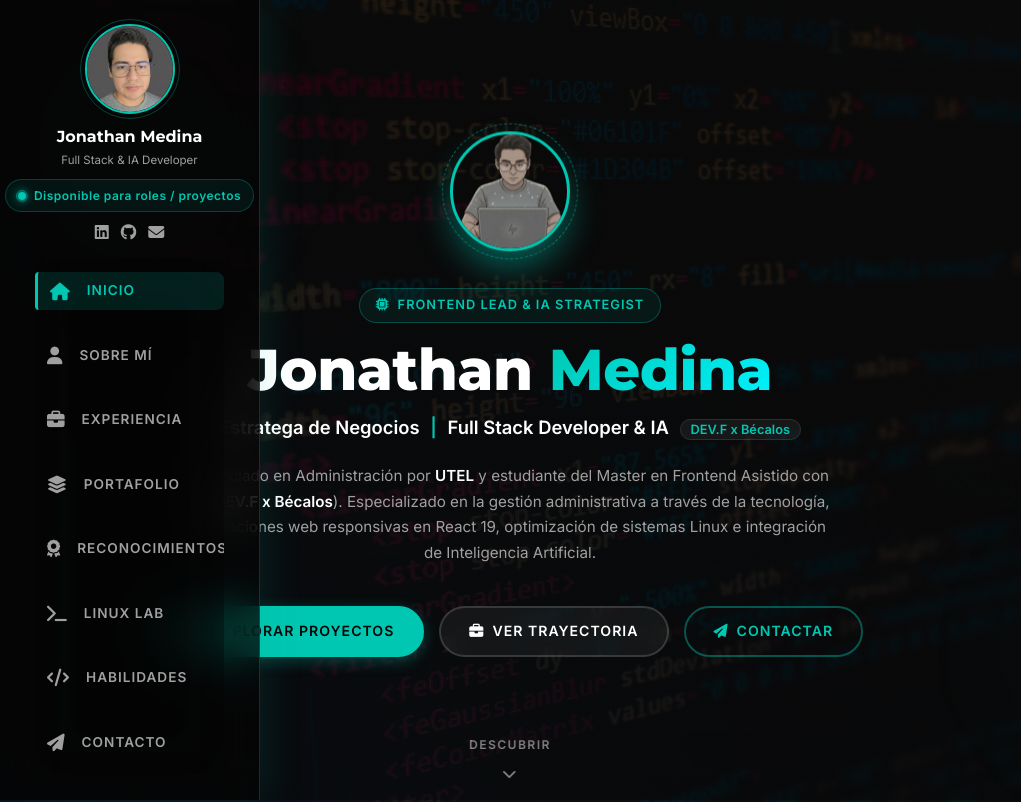
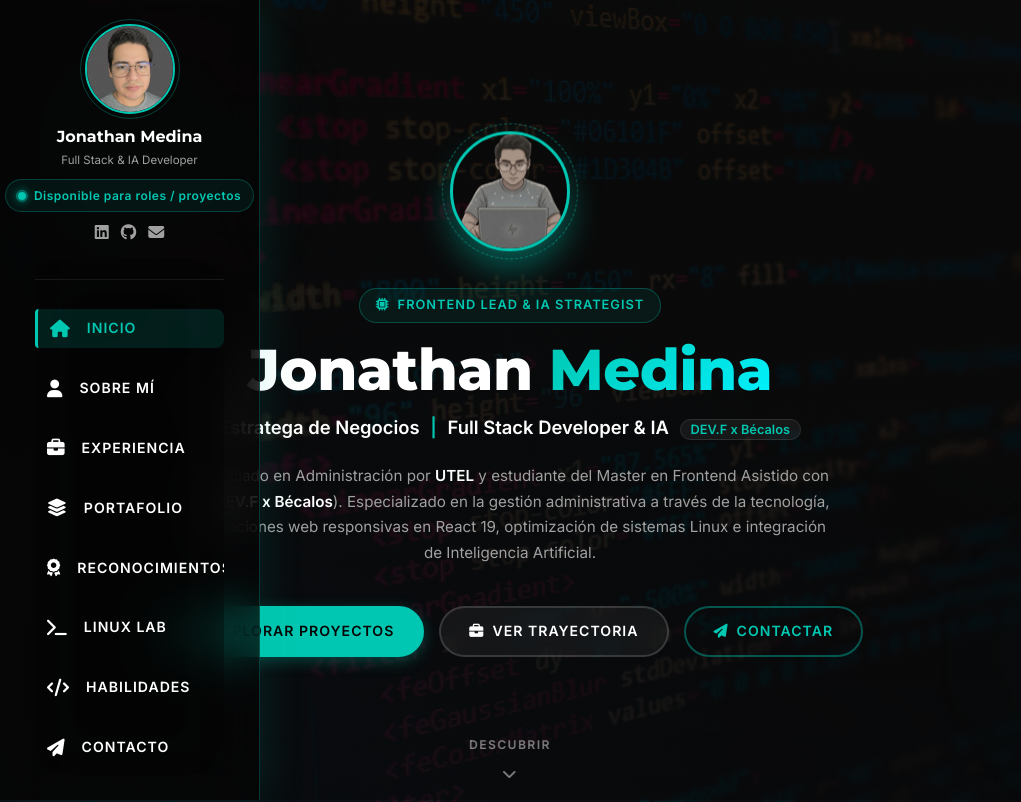
Before and after one commit to jona943/JonathanMedina, a React (Vite) app: page / in a window 1280 px wide. Shown: the top 802 px of the page, without its empty margins (0-1021 px from the left). Built offline with nearby package versions, Linux system fonts and the light colour scheme.

Commit message:
style: mejora de contraste y diseño movil del menu

```diff
--- a/src/modules/Navbar/Navbar.css
+++ b/src/modules/Navbar/Navbar.css
@@ -4,7 +4,7 @@
     justify-content: space-between;
     align-items: center;
     padding: 0 20px;
-    background: rgba(5, 5, 5, 0.70);
+    background: rgba(10, 14, 23, 0.92);
     backdrop-filter: blur(20px);
     -webkit-backdrop-filter: blur(20px);
     position: fixed;
@@ -13,7 +13,6 @@
     width: 100%;
     height: 70px;
     z-index: 1000;
-    border-bottom: 1px solid rgba(255, 255, 255, 0.08);
     transition: transform 0.35s ease, width 0.35s cubic-bezier(0.4, 0, 0.2, 1), background 0.3s ease, padding 0.35s ease;
 }
 
@@ -24,9 +23,17 @@
 
 .nav-container {
     display: flex;
-    justify-content: space-between;
+    justify-content: flex-end;
     align-items: center;
     width: 100%;
+}
+
+.mobile-drawer-brand-wrapper {
+    display: flex;
+    justify-content: center;
+    padding-bottom: 12px;
+    margin-bottom: 8px;
+    border-bottom: 1px solid rgba(255, 255, 255, 0.08);
 }
 
 .nav-links {
@@ -38,7 +45,7 @@
     left: 0;
     width: 100%;
     height: calc(100vh - 70px);
-    background: rgba(5, 5, 5, 0.75);
+    background: rgba(10, 14, 23, 0.95);
     backdrop-filter: blur(25px);
     -webkit-backdrop-filter: blur(25px);
     padding: 20px;
@@ -54,13 +61,13 @@
 }
 
 .nav-item-link {
-    color: var(--text-secondary);
+    color: var(--text-primary);
     text-decoration: none;
     font-weight: 600;
     text-transform: uppercase;
-    font-size: 0.85rem;
+    font-size: 0.88rem;
     letter-spacing: 1px;
-    padding: 8px 12px;
+    padding: 10px 14px;
     border-radius: 8px;
     display: flex;
     align-items: center;
--- a/src/modules/Navbar/Navbar.jsx
+++ b/src/modules/Navbar/Navbar.jsx
@@ -61,7 +61,6 @@
   return (
     <nav className={`main-nav ${isNavHidden ? 'nav-hidden' : ''}`}>
       <div className="container nav-container">
-        <MobileBrand />
         <SidebarProfile />
 
         <button
@@ -73,6 +72,9 @@
         </button>
 
         <ul className={`nav-links ${isMenuOpen ? 'active' : ''}`}>
+          <li className="mobile-drawer-brand-wrapper">
+            <MobileBrand onClick={closeMenu} />
+          </li>
           {navItems.map((item) => (
             <NavItem
               key={item.id}
--- a/src/modules/Navbar/components/MobileBrand.jsx
+++ b/src/modules/Navbar/components/MobileBrand.jsx
@@ -1,9 +1,9 @@
 import React from 'react';
 import './MobileBrand.css';
 
-export const MobileBrand = () => {
+export const MobileBrand = ({ onClick }) => {
   return (
-    <a href="#inicio" className="mobile-brand">
+    <a href="#inicio" className="mobile-brand" onClick={onClick}>
       <img
         src="assets/img/profile/Jona-ani.png"
         alt="Jonathan Medina"
```
